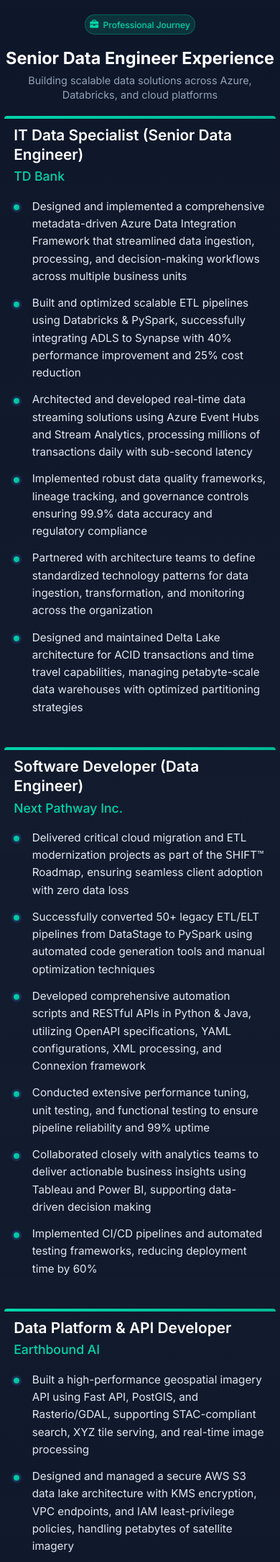
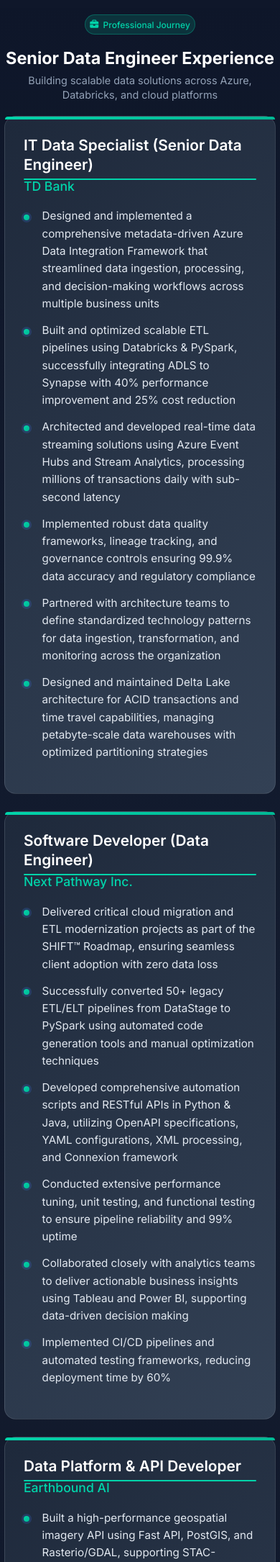
Before and after one commit to parth967/Personal-Portfolio, a Flask app: page / in a window 390 px wide. Shown: the part 922-3092 px from the top of the page at 72% size. Run offline with Flask 3, Linux system fonts and the light colour scheme.

Commit message:
new changes

```diff
--- a/portfolio-parth/app/static/core/css/styles.css
+++ b/portfolio-parth/app/static/core/css/styles.css
@@ -668,6 +668,11 @@
         margin-bottom: var(--spacing-lg);
     }
 
+    .experience-card {
+        overflow: visible;
+        min-height: auto;
+    }
+
     /* Sections */
     .experience-section,
     .skills-section,
@@ -1002,6 +1007,24 @@
         line-height: 1.4;
         margin-bottom: var(--spacing-xs);
         padding-left: var(--spacing-md);
+        word-wrap: break-word;
+        overflow-wrap: break-word;
+    }
+
+    .experience-card {
+        padding: var(--spacing-md);
+        margin-bottom: var(--spacing-lg);
+        overflow: visible;
+    }
+
+    .experience-card .card-title {
+        font-size: 1rem;
+        margin-bottom: var(--spacing-sm);
+    }
+
+    .experience-card .card-subtitle {
+        font-size: 0.9rem;
+        margin-bottom: var(--spacing-md);
     }
 
     /* Skills */
@@ -1106,17 +1129,20 @@
     .certification-card .card-title {
         font-size: 0.95rem;
     }
-}/
-* Experience Cards */
+}
+
+/* Experience Cards */
 .experience-card {
     background: var(--gradient-surface);
     border: 1px solid rgba(255, 255, 255, 0.1);
     border-radius: var(--radius-xl);
     padding: var(--spacing-xl);
-    height: 100%;
+    min-height: 100%;
     transition: all var(--transition-normal);
     position: relative;
-    overflow: hidden;
+    overflow: visible;
+    display: flex;
+    flex-direction: column;
 }
 
 .experience-card::before {
@@ -1141,6 +1167,19 @@
     font-weight: 600;
     font-size: 1.3rem;
     margin-bottom: var(--spacing-sm);
+    position: relative;
+    display: inline-block;
+}
+
+.experience-card .card-title::after {
+    content: '';
+    position: absolute;
+    bottom: -8px;
+    left: 0;
+    width: 100%;
+    height: 2px;
+    background: var(--text-accent);
+    border-radius: 1px;
 }
 
 .experience-card .card-subtitle {
@@ -1154,6 +1193,7 @@
     list-style: none;
     padding: 0;
     margin: 0;
+    flex-grow: 1;
 }
 
 .experience-list li {
@@ -1163,6 +1203,8 @@
     position: relative;
     line-height: 1.6;
     font-size: 0.95rem;
+    word-wrap: break-word;
+    overflow-wrap: break-word;
 }
 
 .experience-list li::before {
```
